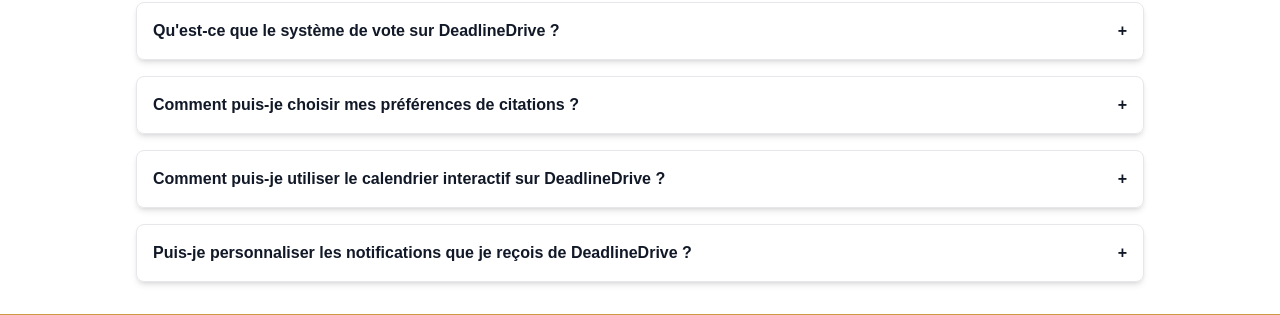
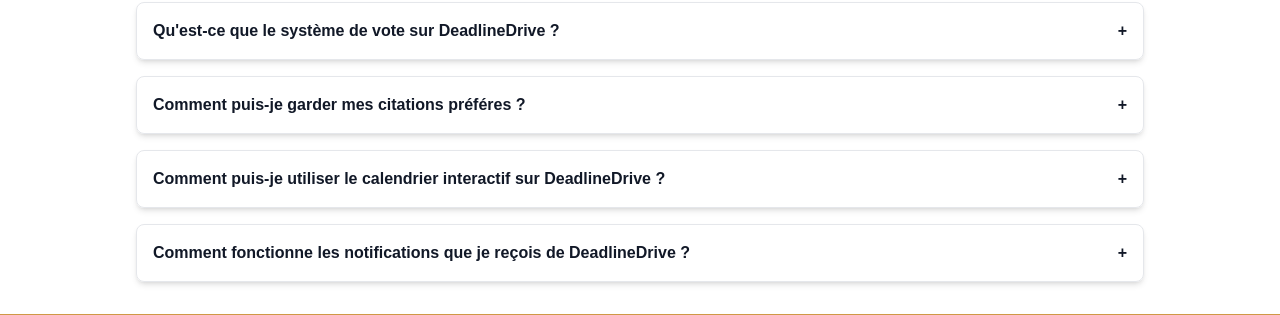
Before and after one commit to jlaron230/deadlinedrive02, a React (Vite) app in the folder frontend/: page /about in a window 1280 px wide. Shown: the part 1495-1810 px from the top of the page. Built offline with nearby package versions, Linux system fonts and the light colour scheme.

Commit message:
style notifications text & added scroll to top button to homepage and calendar

```diff
--- a/frontend/src/components/Calendar/CalendarComponents.jsx
+++ b/frontend/src/components/Calendar/CalendarComponents.jsx
@@ -7,6 +7,7 @@
 import { createEventId } from "./event-utils"; // Importing utility function for event IDs
 import frLocale from "@fullcalendar/core/locales/fr"; // French locale for FullCalendar
 import "./CalendarStyle.css"; // CSS file for calendar styling
+import ScrollToTopButton from '../ScrollToTopButton/ScrollToTopButton'; // Import the ScrollToTopButton component
 
 export default function CalendarComponents({ tasks, setTasks, fetchTasks }) {
   // Simulate user authentication
@@ -431,6 +432,7 @@
           </div>
         )}
       </div>
+      < ScrollToTopButton />
     </div>
   );
 }
--- a/frontend/src/components/Faq/Faq.jsx
+++ b/frontend/src/components/Faq/Faq.jsx
@@ -23,9 +23,9 @@
         "Le système de vote affiche les citations les plus populaires et les plus aimées par les utilisateurs.",
     },
     {
-      question: "Comment puis-je choisir mes préférences de citations ?",
+      question: "Comment puis-je garder mes citations préféres ?",
       answer:
-        "Vous pouvez choisir vos préférences de citations dans les paramètres de votre compte.",
+        "DeadlineDrive intègre un système de favoris pratique qui vous permet de sauvegarder jusqu'à 10 de vos citations préférées. Pour ajouter une citation à vos favoris, il suffit de cliquer sur l'icône en forme de cœur située à côté de la citation. Vous pouvez accéder à tout moment à votre liste de citations favorites depuis votre espace utilisateur.",
     },
     {
       question:
@@ -35,9 +35,9 @@
     },
     {
       question:
-        "Puis-je personnaliser les notifications que je reçois de DeadlineDrive ?",
+        "Comment fonctionne les notifications que je reçois de DeadlineDrive ?",
       answer:
-        "Oui, vous pouvez personnaliser les notifications que vous recevez de DeadlineDrive selon vos préférences. Dans les paramètres de votre compte, vous avez la possibilité de choisir quels types de notifications vous souhaitez recevoir et comment vous souhaitez les recevoir (par exemple, par e-mail ou via l'application). Cela vous permet de rester informé de manière efficace tout en évitant toute surcharge d'informations.",
+        "Chaque jour, DeadlineDrive vous enverra une notification contenant une citation inspirante choisie aléatoirement. Cette petite dose de motivation est conçue pour stimuler votre journée et vous encourager à atteindre vos objectifs.",
     },
   ];
 
--- a/frontend/src/components/Notifications/Notifications.jsx
+++ b/frontend/src/components/Notifications/Notifications.jsx
@@ -65,7 +65,7 @@
                         <div style={{ maxHeight: '60vh', overflowY: 'auto' }}>
                             {notifications.map(notification => (
                                 <div key={notification.id} className="my-6 p-4 border-b flex justify-between items-center gap-4">
-                                    <div>
+                                    <div className="flex-1">
                                         <p className="text-custom-black">Citation du jour : {notification.quoteText} - {notification.quoteAuthor}</p>
                                         <p className="text-sm mt-2 text-gray-600">Reçu le {new Date(notification.date_sent).toLocaleDateString("fr-FR")}</p>
                                     </div>
--- a/frontend/src/components/WelcomeHome/WelcomeHome.jsx
+++ b/frontend/src/components/WelcomeHome/WelcomeHome.jsx
@@ -1,5 +1,6 @@
 import React from "react";
 import { motion } from "framer-motion";
+import ScrollToTopButton from '../ScrollToTopButton/ScrollToTopButton'; // Import the ScrollToTopButton component
 
 
 const WelcomeHome = () => {
@@ -39,6 +40,7 @@
       </article>
 
 
+      < ScrollToTopButton />
     </main>
   );
 };
```
